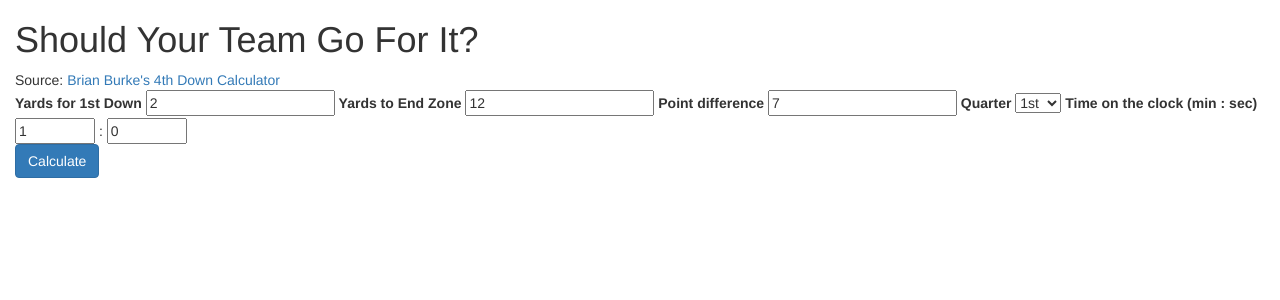
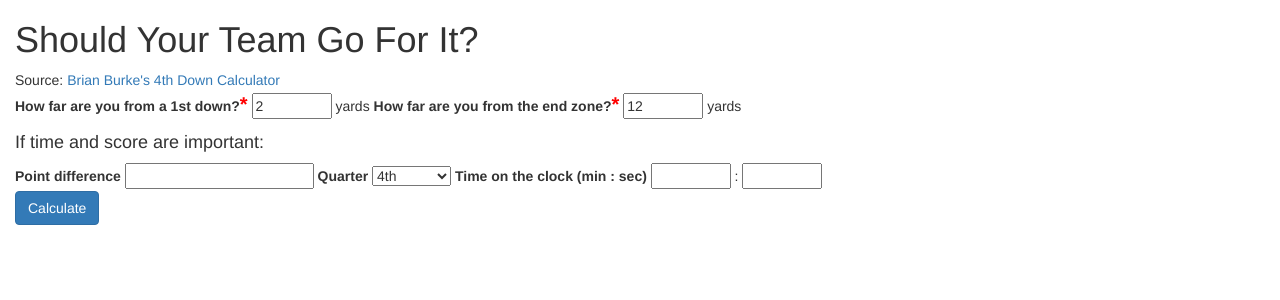
Before and after one commit to kevinburke/downanddistance, a Flask app: page / in a window 1280 px wide. Shown: the top 300 px of the page. Run offline with Flask 2, Linux system fonts and the light colour scheme; some libraries are stand-ins or nearby versions.

Commit message:
tweak wording

```diff
--- a/templates/index.html
+++ b/templates/index.html
@@ -34,26 +34,28 @@
         <div class="span12">
           <form method="GET" action="/calc">
             <fieldset>
-              <label>Yards for 1st Down</label>
-              <input name="to_go" type="number" min="0" placeholder="2" value="2" />
-              <label>Yards to End Zone</label>
-              <input name="field_position" type="number" min="0" placeholder="12" value="12" />
+              <label>How far are you from a 1st down?<span style="color: red; font-size: 20px;">*</span></label>
+              <input name="to_go" style="width: 80px;" type="number" min="0" placeholder="2" value="2" /> yards
+              <label>How far are you from the end zone?<span style="color: red; font-size: 20px;">*</span></label>
+              <input name="field_position" type="number" min="0" placeholder="12" style="width: 80px;" value="12" /> yards
+
+              <h4>If time and score are important:</h4>
               <label>Point difference</label>
-              <input name="margin" type="number" min="0" placeholder="7" value="7" />
+              <input name="margin" type="number" min="0" />
               <label>Quarter</label>
               <select name="quarter">
                 <option value="1">1st</option>
                 <option value="2">2nd</option>
                 <option value="3">3rd</option>
-                <option value="4">4th</option>
-                <option value="5">OT</option>
+                <option value="4" selected="selected">4th</option>
+                <option value="5">Overtime</option>
               </select>
               <label>Time on the clock (min : sec)</label>
-              <input type="number" value="1" name="minutes" style="width: 80px;"
-                min="0" max="15" placeholder="1" />
+              <input type="number" name="minutes" style="width: 80px;"
+                min="0" max="15" />
               :
               <input type="number" name="seconds" style="width: 80px;" min="0"
-                max="60" placeholder="0" value="0" />
+                max="60" />
               <div class="form-actions">
                 <button type="submit" class="btn btn-primary">Calculate</button>
               </div>
```
